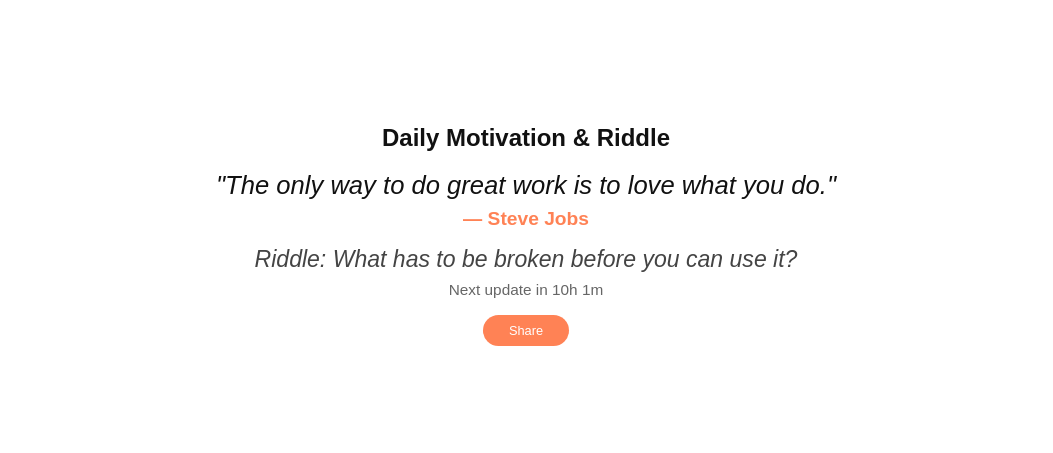
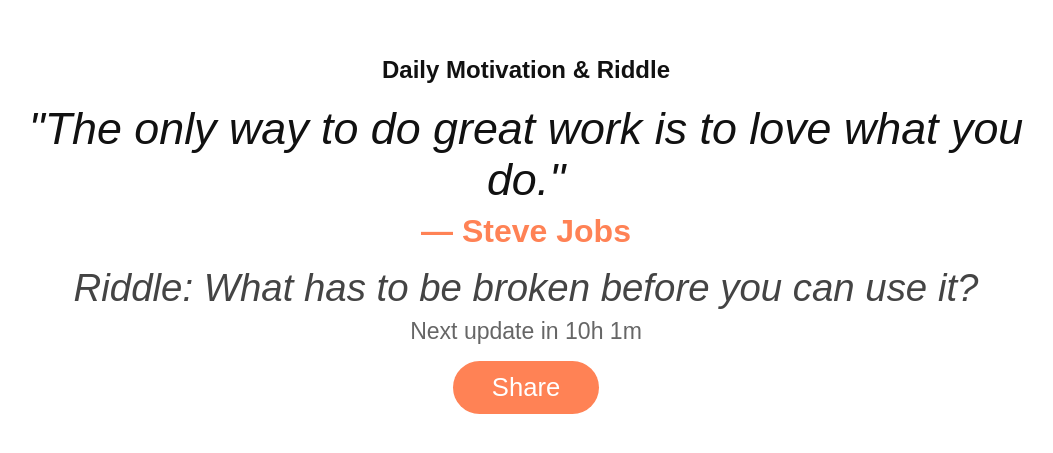
Before and after one commit to organicmediauk/organic-media, a plain HTML site: page daily-motivation.html in a window 1280 px wide. Shown: the part 175-628 px from the top of the page, without its empty margins (114-1167 px from the left). Drawn offline with Linux system fonts and the light colour scheme.

Commit message:
Update daily-motivation.html

```diff
--- a/daily-motivation.html
+++ b/daily-motivation.html
@@ -26,35 +26,35 @@
       box-sizing: border-box;
     }
     .quote {
-      font-size: 2vw;
+      font-size: 3.5vw;
       font-style: italic;
     }
     .author {
       margin-top: 1vh;
       color: #ff8255;
       font-weight: bold;
-      font-size: 1.5vw;
+      font-size: 2.5vw;
     }
     .riddle {
       margin-top: 2vh;
-      font-size: 1.8vw;
+      font-size: 3vw;
       font-style: italic;
       color: #444;
     }
     .time {
       margin-top: 1vh;
-      font-size: 1.2vw;
+      font-size: 1.8vw;
       color: #666;
     }
     .share-btn {
       margin-top: 2vh;
       background: #ff8255;
       color: white;
-      padding: 1vh 2vw;
+      padding: 1.5vh 3vw;
       border: none;
       border-radius: 50px;
       cursor: pointer;
-      font-size: 1vw;
+      font-size: 2vw;
     }
   </style>
 </head>
```
